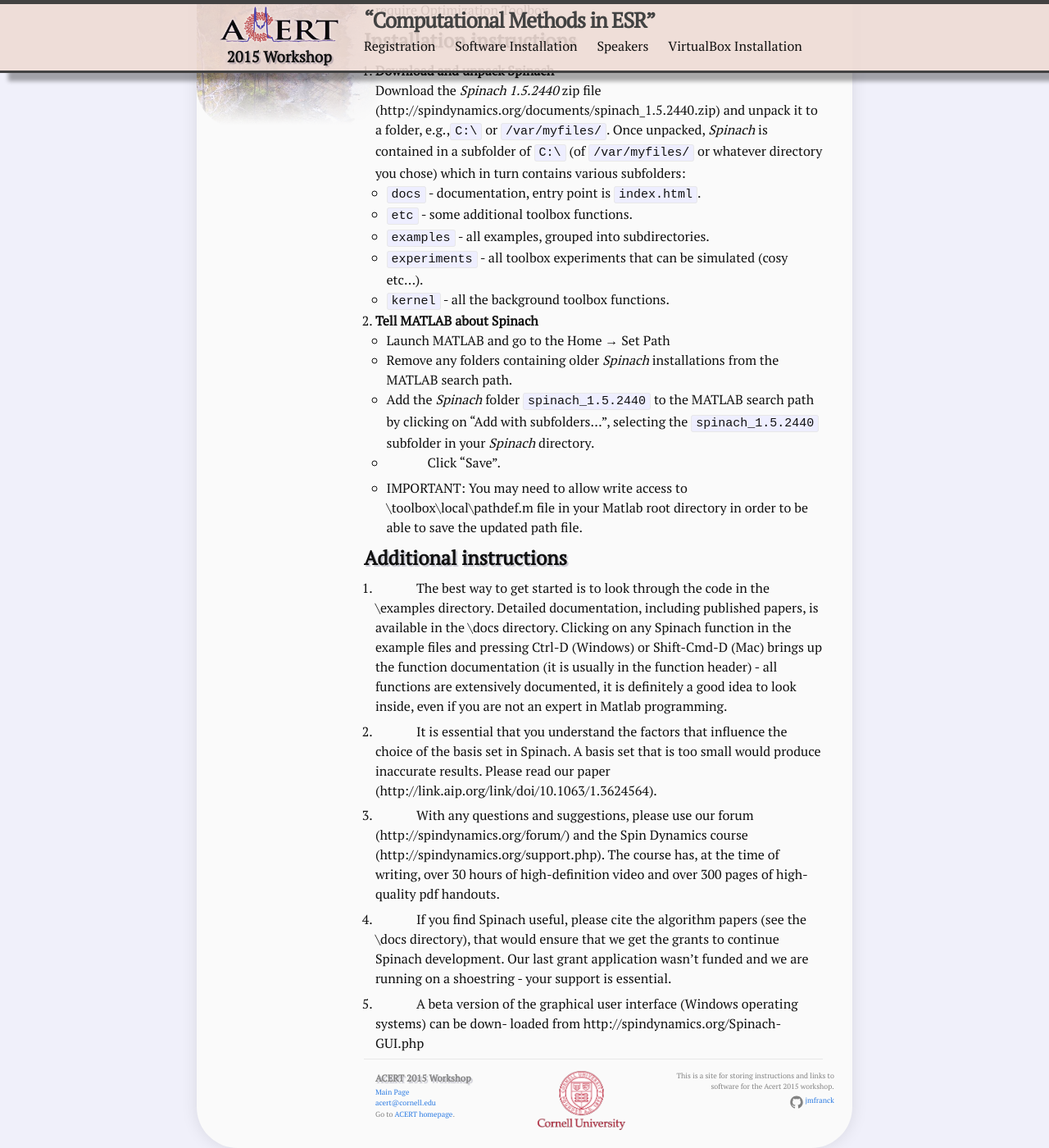
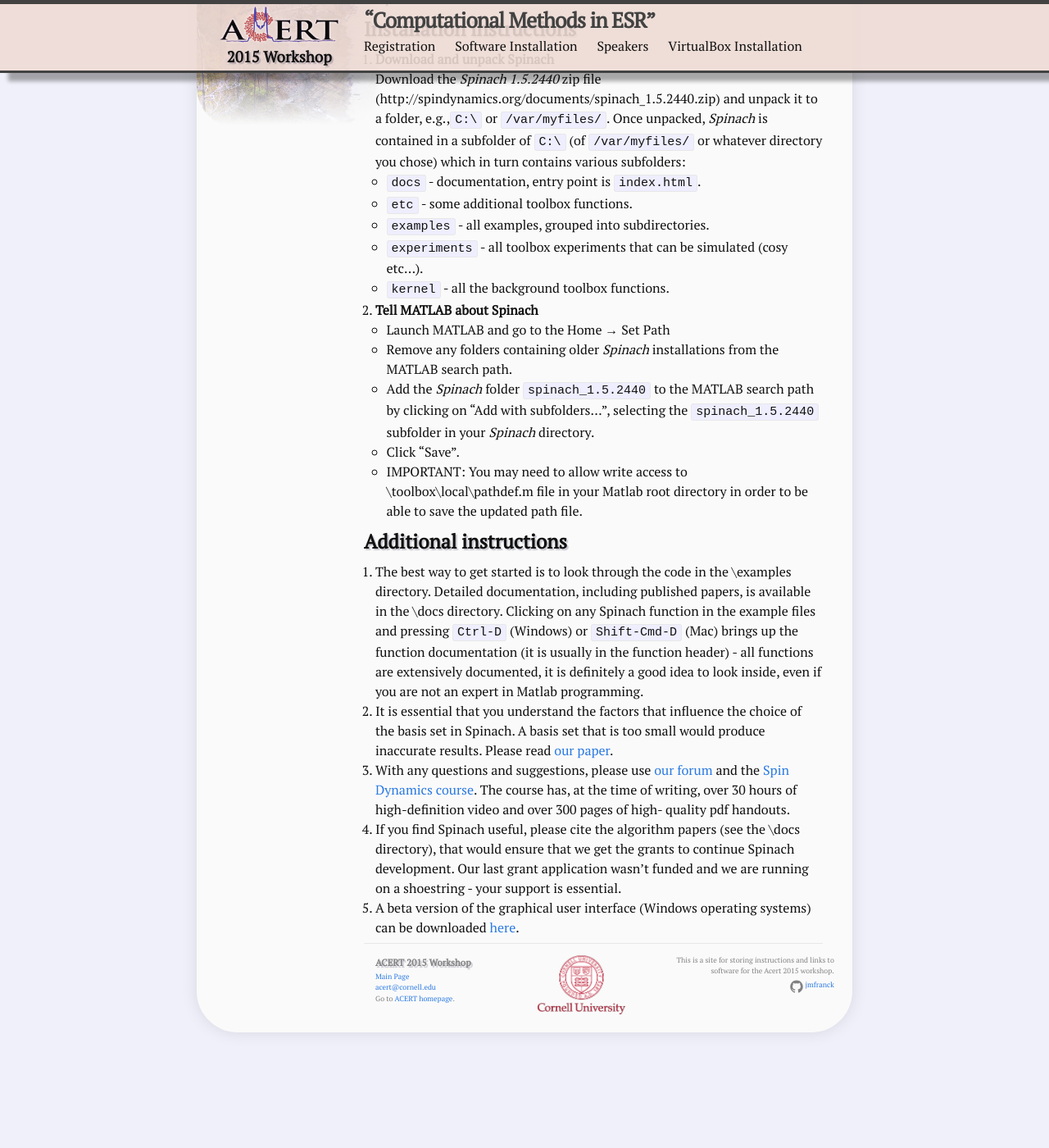
Before and after one commit to jmfranck/acert.github.io, a Jekyll site: the page built from Software/Spinach.md, in a window 1280 px wide and 1400 px high, scrolled down 539 px. Shown: the whole window at 82% size. Built offline with Jekyll 4.4.1, drawn with Linux system fonts in a browser that asks for light colours; after the commit the page ends 1798 px from its top, so only the background shows below that.

Commit message:
small edits to software pages

```diff
--- a/Software/Spinach.md
+++ b/Software/Spinach.md
@@ -19,12 +19,10 @@ and the full documentation.
 
 -   **Spinach 1.5.2440** -
     [[download]](http://spindynamics.org/documents/spinach_1.5.2440.zip)
-
 -   The minimum supported version of Matlab is 2014a (64-bit version) with Parallel
     Computing Toolbox and at least 8 GB of RAM. Spinach supports large-scale
 	(128+ cores) parallel deployments using Matlab Distributed Computing Server.
 	Protein functionality requires at least 256 GB of RAM
-
 -   Spinach essentially requires Matlab Distributed Computing Toolbox.
     There is no way to make it work if MDCT is not installed.
 	Some functions require Optimization Toolbox
@@ -43,7 +41,6 @@ and the full documentation.
     -   `examples` - all examples, grouped into subdirectories.
     -   `experiments` - all toolbox experiments that can be simulated (cosy etc...).
     -   `kernel` - all the background toolbox functions.
-
 2.  **Tell MATLAB about Spinach**
     -   Launch MATLAB and go to the Home → Set Path
     -   Remove any folders containing older *Spinach* installations
@@ -52,7 +49,6 @@ and the full documentation.
         path by clicking on "Add with subfolders...", selecting the `spinach_1.5.2440`
         subfolder in your *Spinach* directory.
     -   Click "Save".
-
 	- IMPORTANT: You may need to allow write access to \toolbox\local\pathdef.m
 	file in your Matlab root directory in order to be able to save the updated
 	path file.
@@ -61,23 +57,18 @@ and the full documentation.
 
 1. The best way to get started is to look through the code in the \examples directory.
    Detailed documentation, including published papers, is available in the \docs directory.
-   Clicking on any Spinach function in the example files and pressing Ctrl-D (Windows) or
-   Shift-Cmd-D (Mac) brings up the function documentation (it is usually in the function
+   Clicking on any Spinach function in the example files and pressing `Ctrl-D` (Windows) or
+   `Shift-Cmd-D` (Mac) brings up the function documentation (it is usually in the function
    header) - all functions are extensively documented, it is definitely a good idea to look
    inside, even if you are not an expert in Matlab programming.
-
 2. It is essential that you understand the factors that influence the choice of the basis
    set in Spinach. A basis set that is too small would produce inaccurate results. Please
-   read our paper (http://link.aip.org/link/doi/10.1063/1.3624564).
-
-3. With any questions and suggestions, please use our forum (http://spindynamics.org/forum/)
-   and the Spin Dynamics course (http://spindynamics.org/support.php). The course has, at
+   read [our paper](http://link.aip.org/link/doi/10.1063/1.3624564){:target="_blank"}.
+3. With any questions and suggestions, please use [our forum](http://spindynamics.org/forum/){:target="_blank"}
+   and the [Spin Dynamics course](http://spindynamics.org/support.php){:target="_blank"}. The course has, at
    the time of writing, over 30 hours of high-definition video and over 300 pages of high-
    quality pdf handouts.
-
 4. If you find Spinach useful, please cite the algorithm papers (see the \docs directory),
    that would ensure that we get the grants to continue Spinach development. Our last grant
    application wasn't funded and we are running on a shoestring - your support is essential.
-
-5. A beta version of the graphical user interface (Windows operating systems) can be down-
-   loaded from http://spindynamics.org/Spinach-GUI.php
+5. A beta version of the graphical user interface (Windows operating systems) can be downloaded [here](http://spindynamics.org/Spinach-GUI.php){:target="_blank"}.
```
Also changed, not shown: Software_Packages.md (+0 -1 lines).
